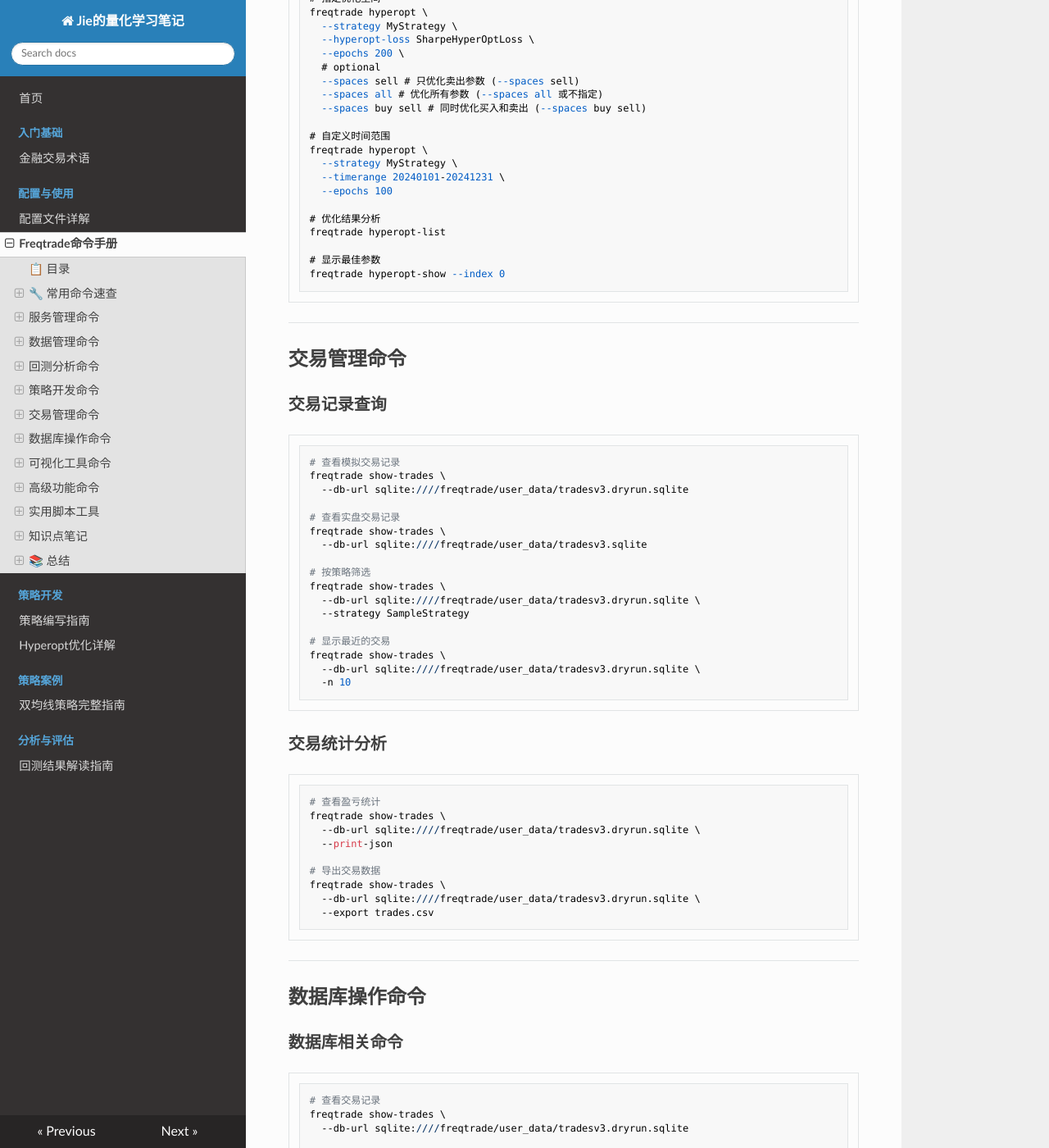
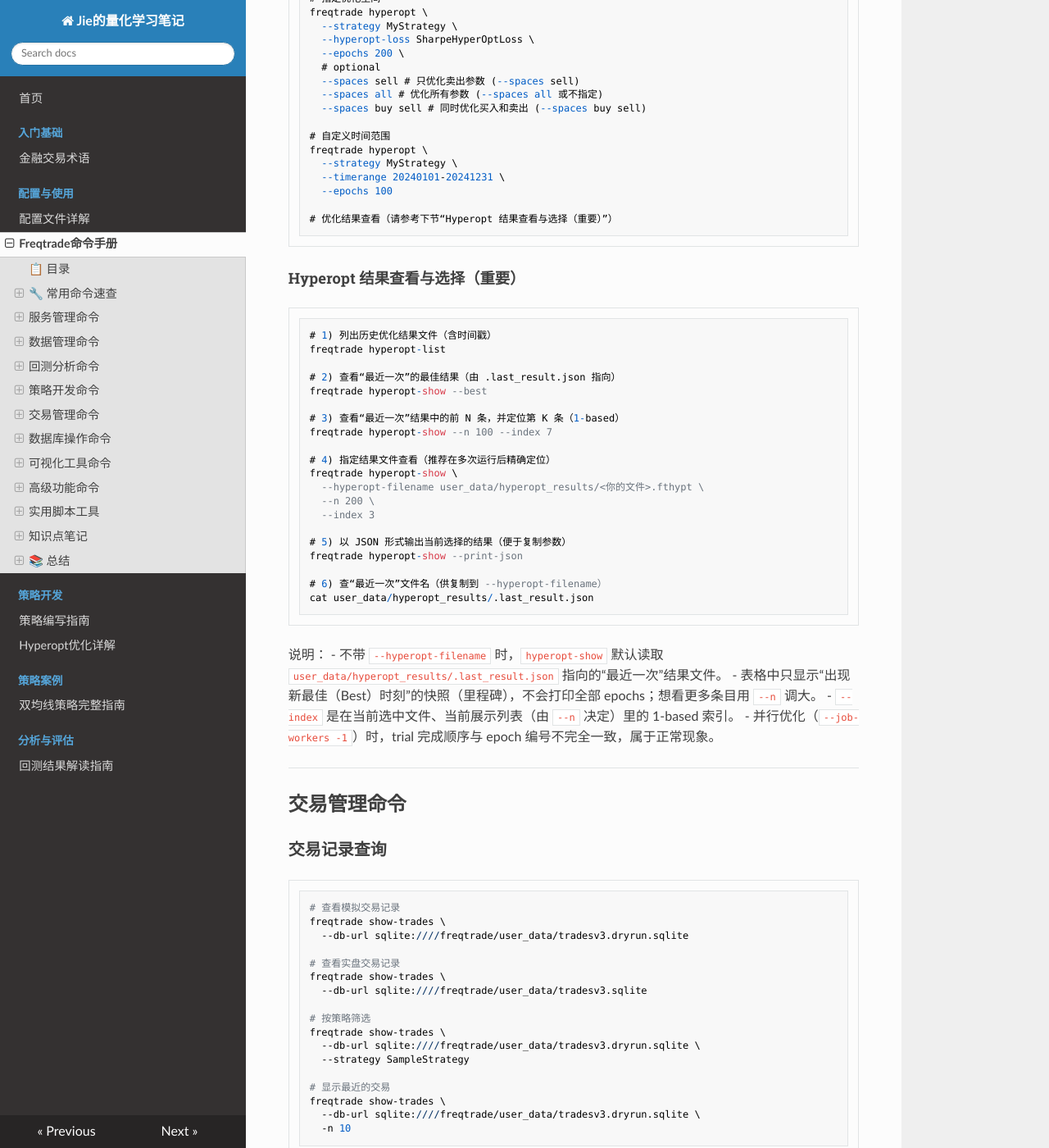
Before and after one commit to aawujie/freqtrade, an MkDocs documentation site: the page built from docs/04-Freqtrade命令手册.md, in a window 1280 px wide and 1400 px high, scrolled down 5564 px. Shown: the whole window at 82% size. Built offline with MkDocs 1.6.1, drawn with Linux system fonts in a browser that asks for light colours; nearby versions of some CDN libraries.

Commit message:
docs: update hyperopt documentation and strategy parameters
- Add detailed hyperopt result viewing instructions with examples
- Update DoubleMAStrategy parameters with optimized values from hyperopt
- Enable trailing stop and adjust ROI, stoploss, and buy parameters
- Update last result pointers for backtest and hyperopt files

````diff
--- a/docs/04-Freqtrade命令手册.md
+++ b/docs/04-Freqtrade命令手册.md
@@ -258,12 +258,39 @@ freqtrade hyperopt \
   --timerange 20240101-20241231 \
   --epochs 100
 
-# 优化结果分析
+# 优化结果查看（请参考下节“Hyperopt 结果查看与选择（重要）”）
+```
+
+#### Hyperopt 结果查看与选择（重要）
+
+```bash
+# 1) 列出历史优化结果文件（含时间戳）
 freqtrade hyperopt-list
 
-# 显示最佳参数
-freqtrade hyperopt-show --index 0
+# 2) 查看“最近一次”的最佳结果（由 .last_result.json 指向）
+freqtrade hyperopt-show --best
+
+# 3) 查看“最近一次”结果中的前 N 条，并定位第 K 条（1-based）
+freqtrade hyperopt-show --n 100 --index 7
+
+# 4) 指定结果文件查看（推荐在多次运行后精确定位）
+freqtrade hyperopt-show \
+  --hyperopt-filename user_data/hyperopt_results/<你的文件>.fthypt \
+  --n 200 \
+  --index 3
+
+# 5) 以 JSON 形式输出当前选择的结果（便于复制参数）
+freqtrade hyperopt-show --print-json
+
+# 6) 查“最近一次”文件名（供复制到 --hyperopt-filename）
+cat user_data/hyperopt_results/.last_result.json
 ```
+
+说明：
+- 不带 `--hyperopt-filename` 时，`hyperopt-show` 默认读取 `user_data/hyperopt_results/.last_result.json` 指向的“最近一次”结果文件。
+- 表格中只显示“出现新最佳（Best）时刻”的快照（里程碑），不会打印全部 epochs；想看更多条目用 `--n` 调大。
+- `--index` 是在当前选中文件、当前展示列表（由 `--n` 决定）里的 1-based 索引。
+- 并行优化（`--job-workers -1`）时，trial 完成顺序与 epoch 编号不完全一致，属于正常现象。
 
 ---
 
````
Also changed, not shown: 3 other files.
